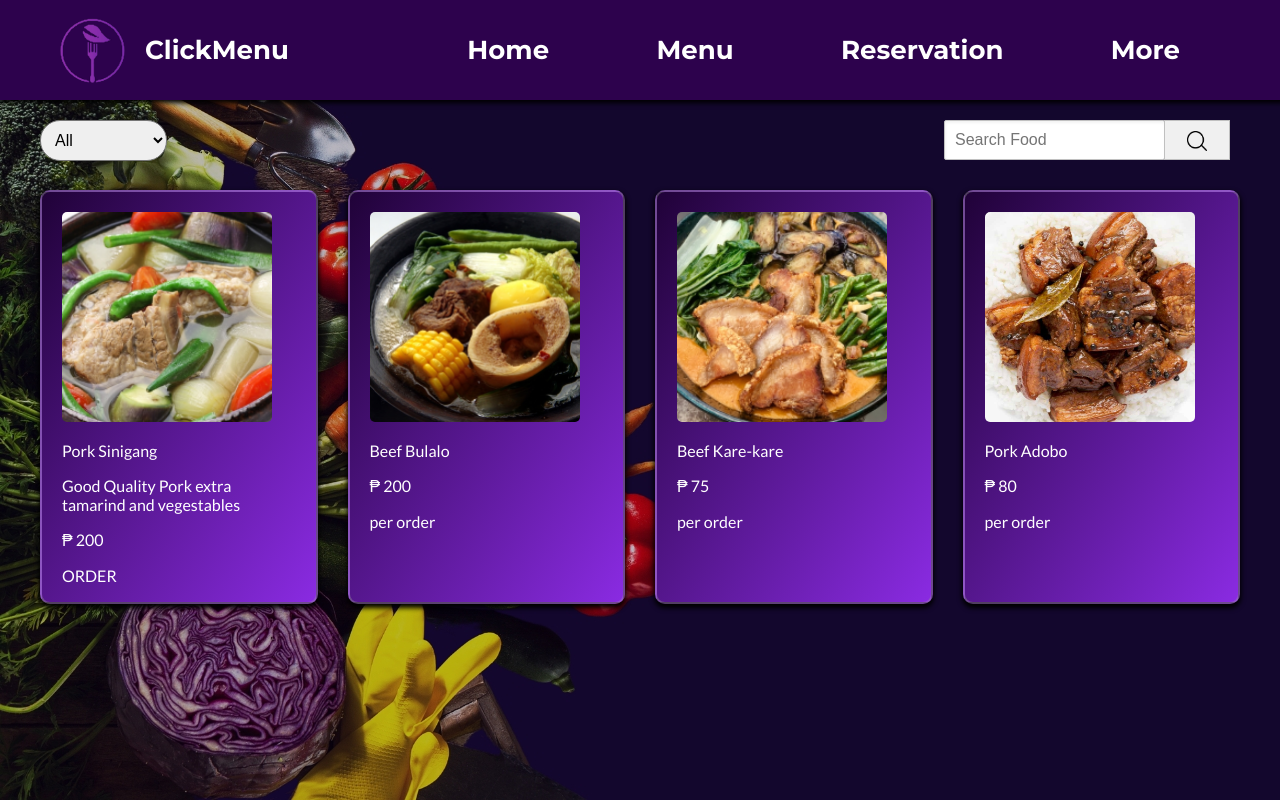
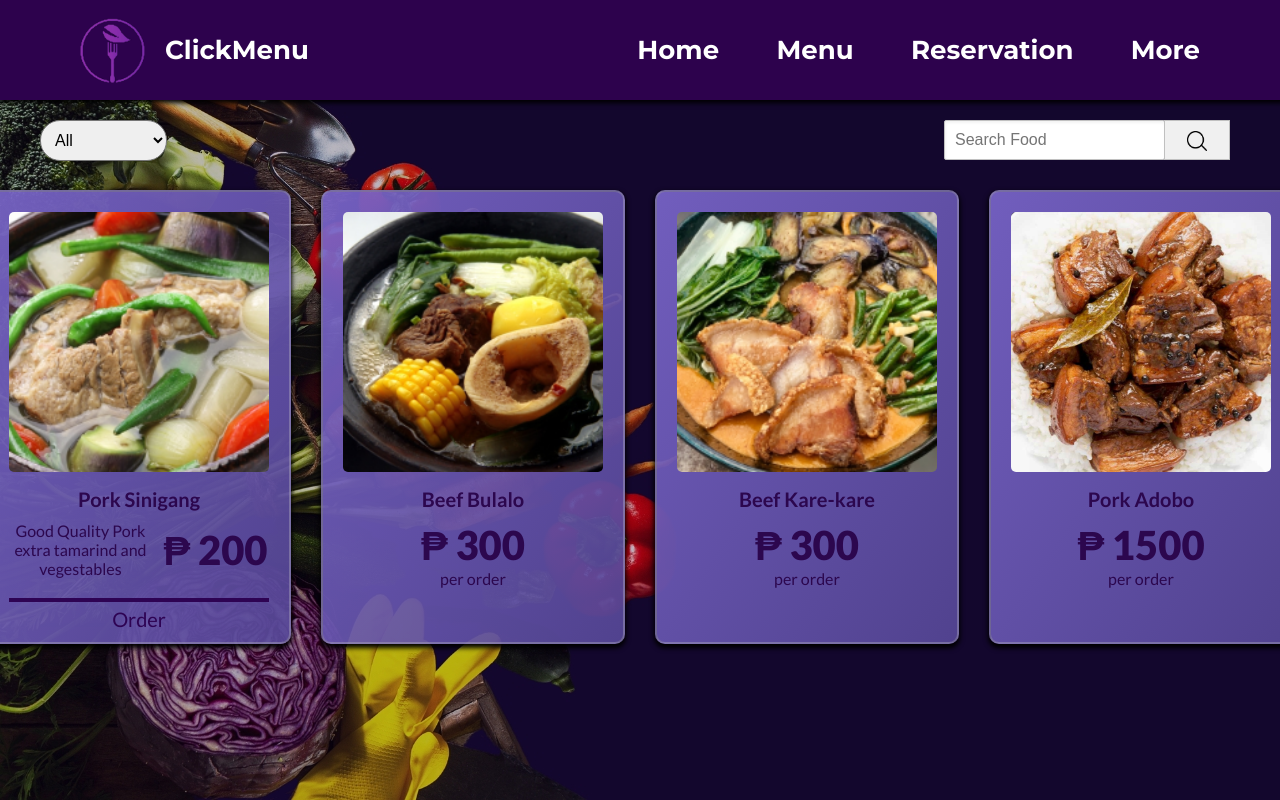
Before and after one commit to RaileySawada/ClickMenu, a plain HTML site: page Pages/Menu.html in a window 1280 px wide. Drawn offline with Linux system fonts and the light colour scheme; a web font is replaced by a local one.

Commit message:
Add files via upload

```diff
--- a/Pages/Menu.html
+++ b/Pages/Menu.html
@@ -24,6 +24,7 @@
                         </ul>
                     </li>
                 </ul>
+                <img class="hamburger-menu" src="../images/hamburger-menu.png" alt="menu-icon">
             </nav>
         </header>
         <main>
@@ -51,66 +52,67 @@
                     </div>
                     <div>
                         <div>
-                            <p>Pork Sinigang</p>
+                            <p class="dish-name">Pork Sinigang</p>
                         </div>
                         <div>
-                            <div>
+                            <div class="info">
                                 <p>Good Quality Pork extra tamarind and vegestables</p>
                             </div>
-                            <div>
-                                <p>₱ 200</p>
+                            <div class="price-cont">
+                                <p class="price">₱ 200</p>
                             </div>
                         </div>
-                        <div>
-                            <p>ORDER</p>
+                        <div class="btn-cont">
+                            <hr color="#2e0353" size="4" style="margin: 0 0 5px 0;">
+                            <a class="order-btn" href="Reservation.html">Order</a>
                         </div>
                     </div>
                 </div>
 
                 <!--Second Dish-->
                 <div class="dish-info">
-                    <div>
+                    <div class="dish-cont">
                         <img class="dish" src="../images/dishes/beefbulalo.png" alt="Beef Bulalo">
                     </div>
                     <div>
                         <div>
-                            <p>Beef Bulalo</p>
+                            <p class="dish-name">Beef Bulalo</p>
                         </div>
                         <div>
-                            <p>₱ 200</p>
-                            <p>per order</p>
+                            <p class="price">₱ 300</p>
+                            <p class="per-order">per order</p>
                         </div>
                     </div>
                 </div>
 
                 <!--Third Dish-->
                 <div class="dish-info">
-                    <div>
+                    <div class="dish-cont">
                         <img class="dish" src="../images/dishes/beefkarekare.png" alt="Beef Kare-kare">
                     </div>
                     <div>
                         <div>
-                            <p>Beef Kare-kare</p>
+                            <p class="dish-name">Beef Kare-kare</p>
                         </div>
                         <div>
-                            <p>₱ 75</p>
-                            <p>per order</p>
+                            <p class="price">₱ 300</p>
+                            <p class="per-order">per order</p>
                         </div>
                     </div>
                 </div>
 
                 <!--Fourth Dish-->
                 <div class="dish-info">
-                    <div>
+                    <div class="dish-cont">
                         <img class="dish" src="../images/dishes/porkadobo.jpg" alt="Beef Kare-kare">
                     </div>
                     <div>
                         <div>
-                            <p>Pork Adobo</p>
+                            <p class="dish-name">Pork Adobo</p>
                         </div>
                         <div>
-                            <p>₱ 80</p>
-                            <p>per order</p>
+                            <p class="price">₱ 1500</p>
+                            <p class="per-order">per order</p>
                         </div>
                     </div>
                 </div>
--- a/css/header.css
+++ b/css/header.css
@@ -13,18 +13,19 @@ header{
     color: white;
     box-shadow: 2px 0 5px 3px rgb(0, 0, 0);
     justify-content: space-between;
+    padding: 0 80px;
+}
+.hamburger-menu{
+    width: 65px;
+    display: none;
 }
 .logo-cont{
-    margin-left: 60px;
+    margin: 0;
     width: 65px;
     height: 65px;
 }
 .logo{
     width: 65px;
-    height: 65px;
-    object-fit: cover;
-    object-position: center;
-    border-radius: 50px;
 }
 .home-link{
     margin-left: 20px;
@@ -32,19 +33,21 @@ header{
 nav{
     flex: 1;
     text-align: right;
-    margin-right: 100px;
+}
+nav ul{
+    padding: 0;
 }
 nav ul li{
     list-style: none;
     display: inline-block;
-    margin-left: 100px;
+    margin-left: 50px;
 }
 ul li a, .home-link{
     text-decoration: none;
     color: white;
 }
 .submenu{
-    right: 150px;
+    right: 100px;
     margin-top: 20px;
     opacity: 0;
     position: absolute;
@@ -65,3 +68,45 @@ li:hover ul.submenu{
     color: black;
     margin-bottom: 10px;
 }
+@media (max-width: 1048px){
+    header{
+        padding: 0 25px;
+    }
+}
+@media (max-width: 910px){
+    nav ul li{
+        margin-left: 20px;
+    }
+}
+@media (max-width: 775px){
+    nav ul{
+        display: none;
+    }
+    .hamburger-menu{
+        display: block;
+        float: right;
+    }
+}
+@media (max-width: 320px){
+    nav ul{
+        display: none;
+    }
+    .hamburger-menu{
+        display: block;
+        float: right;
+        width: 30px;
+    }
+    .home-link, .logo-cont{
+        display: flex;
+    }
+    .logo, .logo-cont{
+        width: 40px;
+        height: 40px;
+    }
+    .home-link{
+        font-size: 16px;
+    }
+    header{
+        height: 70px;
+    }
+}
--- a/css/menu-page.css
+++ b/css/menu-page.css
@@ -22,10 +22,6 @@ body{
 #selector, .search-cont, .search-bar, .search-cont button{
     display: inline-block;
     vertical-align: top;
-}
-.dish{
-    width: 210px;
-    border-radius: 5px;
 }
 .search-cont{
     margin-bottom: 30px;
@@ -67,29 +63,71 @@ body{
     justify-content: center;
 }
 .dish-info{
-    width: 1fr;
-    height: 370px;
-    background-image: linear-gradient(to bottom right, #200238, blueviolet);
+    width: 260px;
+    height: 410px;
+    background-image: linear-gradient(to bottom right, #7a66cbea, #574898ea);
     padding: 20px;
     border-radius: 10px;
     vertical-align: top;
     font-family: 'Lato', sans-serif;
     box-shadow: 0 3px 5px 1px black;
-    color: white;
+    color: rgb(44, 7, 78);
     border: rgba(155, 154, 154, 0.388) solid 2px;
+    justify-self: center;
+    justify-content: center;
+    text-align: center;
+}
+.dish{
+    width: 260px;
+    border-radius: 5px;
+}
+.dish-name{
+    margin: 12px 0 10px 0;
+    font-weight: 700;
+    font-size: 20px;
+}
+.price{
+    font-size: 40px;
+    font-weight: 900;
+    margin: 0;
+}
+.info, .price-cont{
+    display: inline-block;
+    vertical-align: middle;
+    margin: 0;
+    padding: 0;
+}
+.info{
+    width: 140px;
+    margin-right: 10px;
+}
+.info p{
+    margin: 0;
+}
+.btn-cont{
+    margin-top: 20px;
+}
+.order-btn{
+    text-decoration: none;
+    cursor: pointer;
+    color: #2e0353;
+    font-size: 20px;
+}
+.per-order{
+    margin: 0;
 }
 @media (max-width: 1070px){
     .dish-menu{
-        grid-template-columns: 250px 250px 250px;
+        grid-template-columns: 1fr 1fr 1fr;
     }
 }
 @media (max-width: 810px){
     .dish-menu{
-        grid-template-columns: 250px 250px;
+        grid-template-columns: 1fr 1fr;
     }
 }
-@media (max-width: 530px){
+@media (max-width: 590px){
     .dish-menu{
-        grid-template-columns: 250px;
+        grid-template-columns: 1fr;
     }
 }
```
Also changed, not shown: Pages/About.html (+1 -0 lines), Pages/Reservation.html (+5 -2 lines), Pages/Reviews.html (+1 -0 lines), css/home-page.css (+8 -0 lines), css/reservation-page.css (+56 -4 lines), index.html (+2 -1 lines), images/hamburger-menu.png (added).
